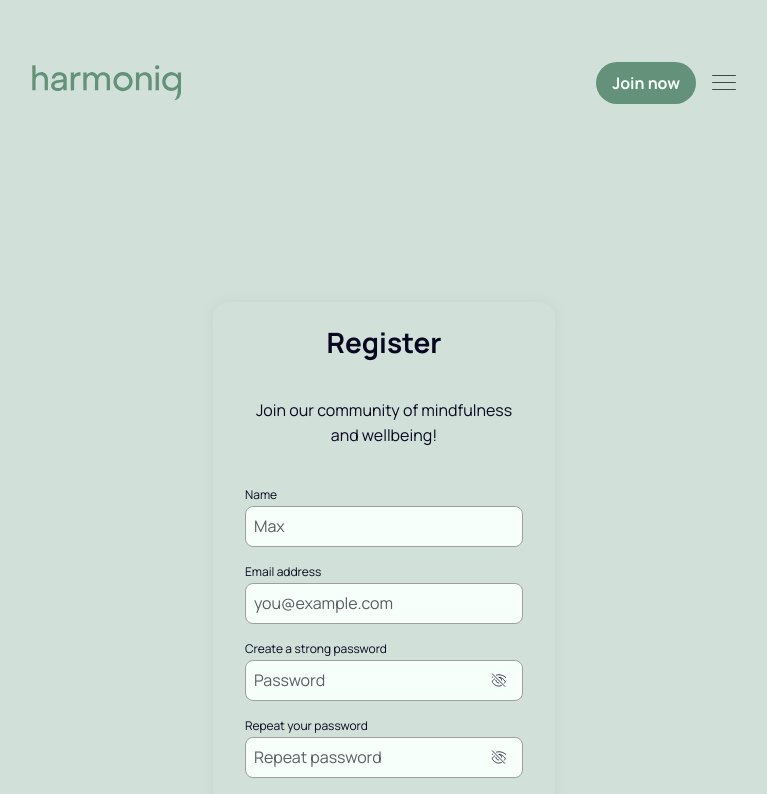
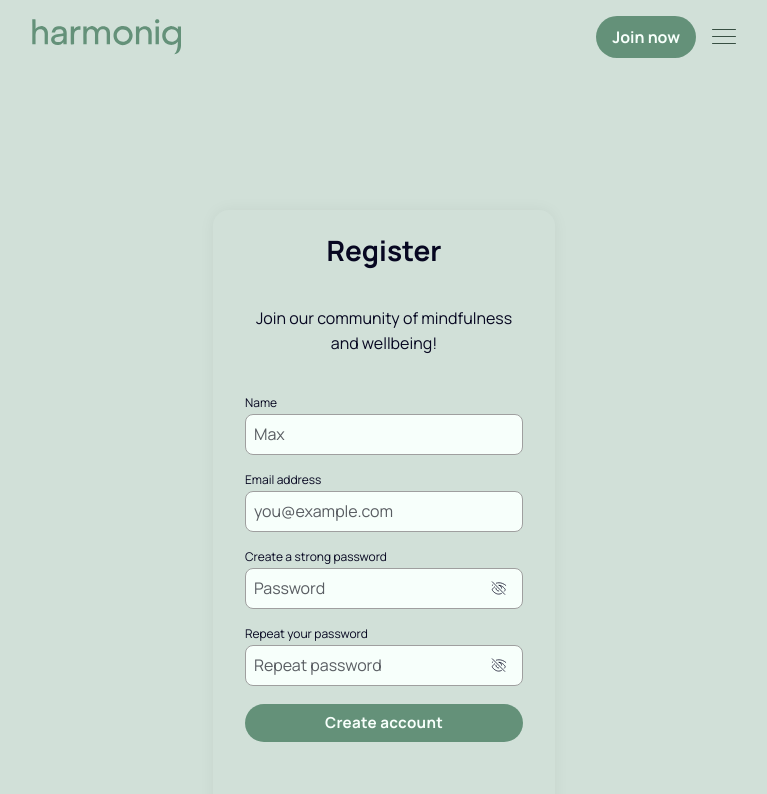
Before and after one commit to PushEaxVK/mindflow-frontend, a React (Vite) app: page /register in a window 1280 px wide. Shown: the top 794 px of the page, without its empty margins (256-1023 px from the left). Built offline with nearby package versions, Linux system fonts and the light colour scheme.

Commit message:
add atribute noVerticalPadding to Container

```diff
--- a/src/components/AppBar/AppBar.jsx
+++ b/src/components/AppBar/AppBar.jsx
@@ -41,7 +41,7 @@ const AppBar = () => {
 
   return (
     <header className={s.appbar}>
-      <Container>
+      <Container noVerticalPadding>
         <div className={s.wrapper}>
           <div className={s.logo} onClick={handleLogoClick}>
             <svg className={s.logo__icon}>
--- a/src/components/Container/Container.jsx
+++ b/src/components/Container/Container.jsx
@@ -1,7 +1,14 @@
+import clsx from 'clsx';
 import css from './Container.module.css'; // Import the CSS module for this component
 
-const Container = ({ children }) => {
-  return <div className={css.container}>{children}</div>;
+const Container = ({ children, noVerticalPadding }) => {
+  return (
+    <div
+      className={clsx(css.container, !noVerticalPadding && css.verticalPadding)}
+    >
+      {children}
+    </div>
+  );
 };
 
 export default Container;
--- a/src/components/Container/Container.module.css
+++ b/src/components/Container/Container.module.css
@@ -1,6 +1,12 @@
 .container {
   margin: 0 auto;
-  padding: 46px 16px;
+  padding-left: 16px;
+  padding-right: 16px;
+}
+
+.verticalPadding {
+  padding-top: 46px;
+  padding-bottom: 46px;
 }
 
 @media only screen and (min-width: 393px) {
@@ -12,13 +18,15 @@
 @media only screen and (min-width: 768px) {
   .container {
     width: 768px;
-    padding: 46px 32px;
+    padding-left: 32px;
+    padding-right: 32px;
   }
 }
 
 @media only screen and (min-width: 1440px) {
   .container {
     width: 1440px;
-    padding: 46px 108px;
+    padding-left: 108px;
+    padding-right: 108px;
   }
 }
```
